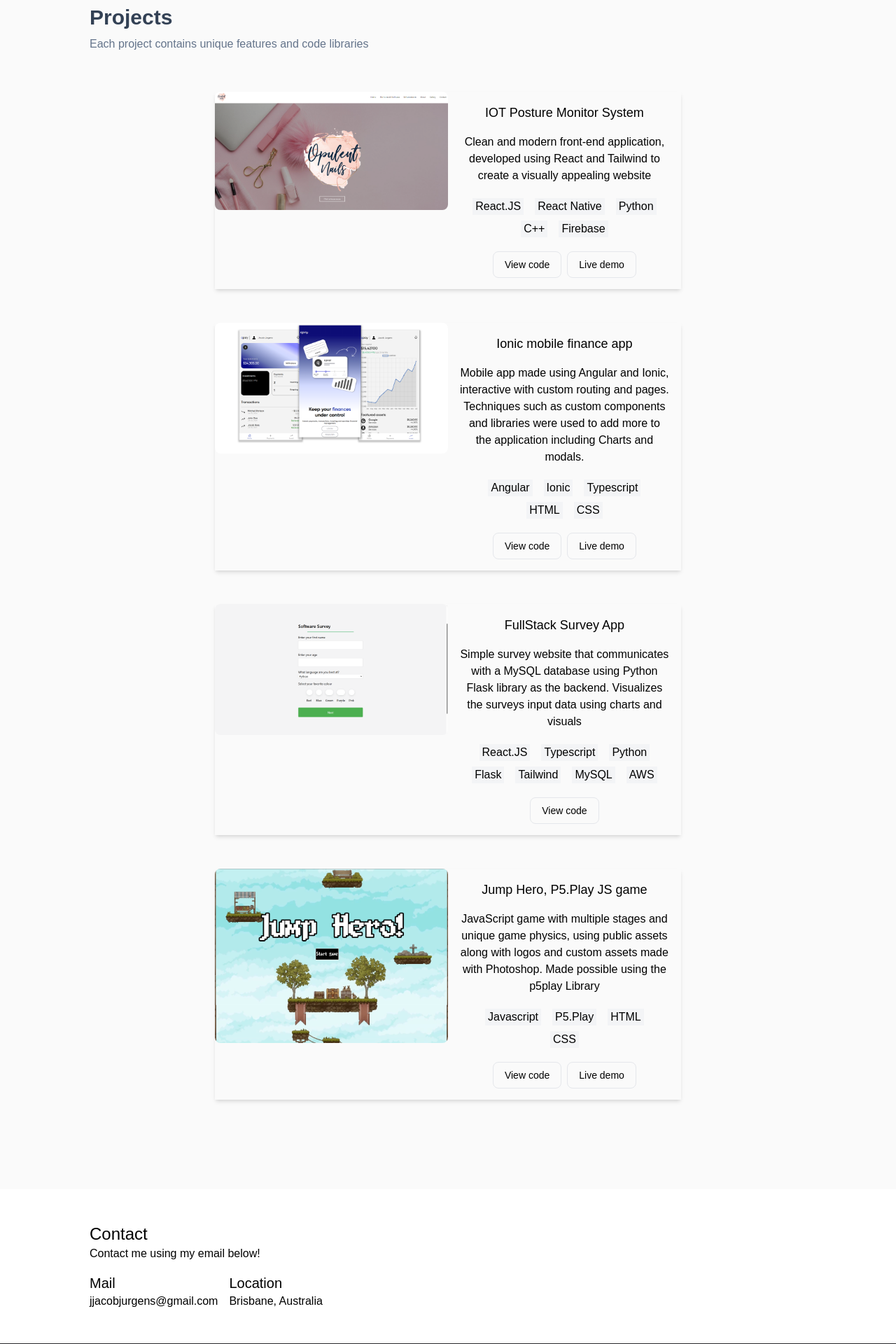
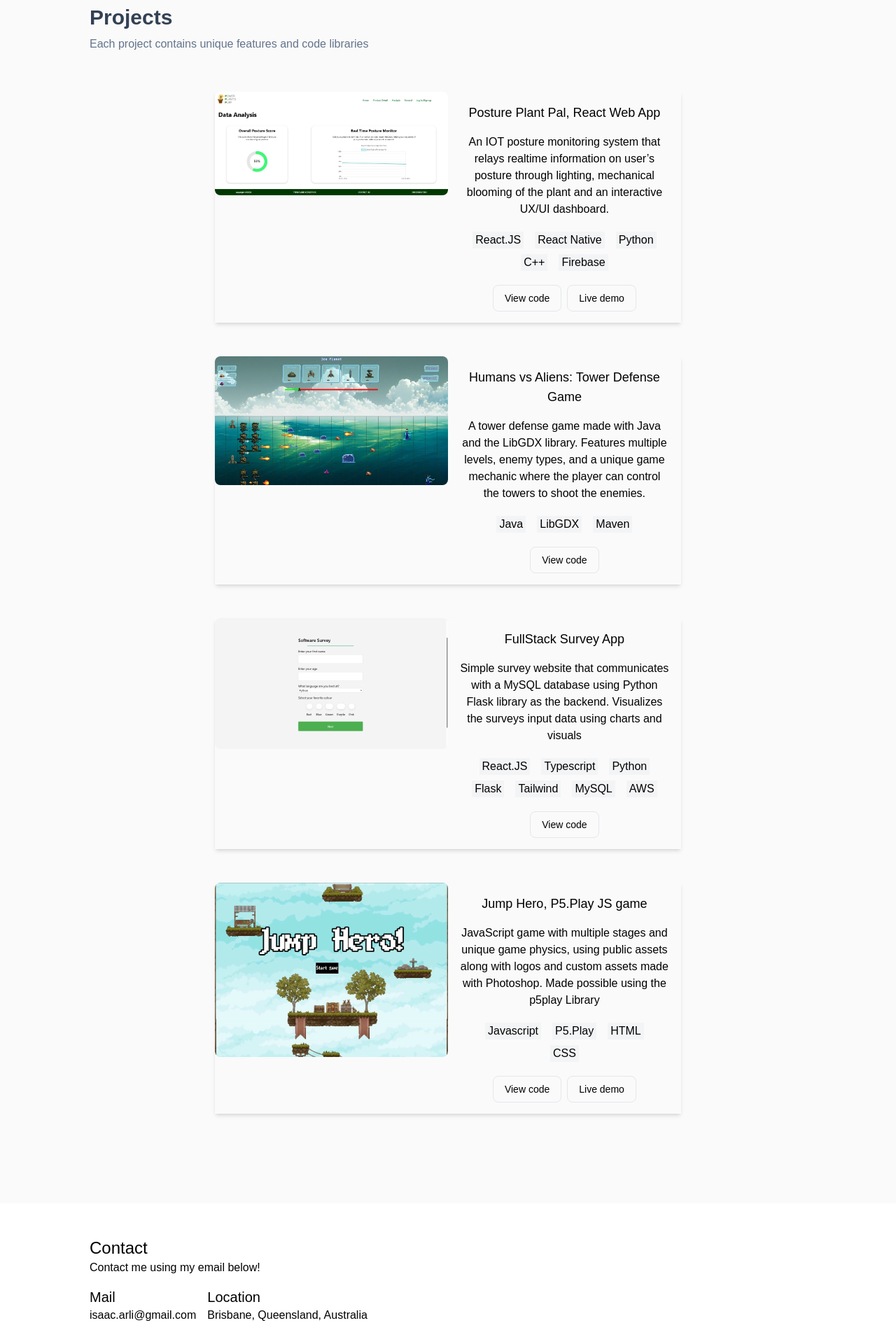
Before and after one commit to MiniSoda17/portfolio-website, a React (Vite) app: page / in a window 1280 px wide. Shown: the part 1760-3680 px from the top of the page at 70% size. Built offline with nearby package versions, Linux system fonts and the light colour scheme.

Commit message:
Adds blank attribute to a tags so that links clicked go to new tab instead

```diff
--- a/src/components/Contact.tsx
+++ b/src/components/Contact.tsx
@@ -16,7 +16,7 @@ function Contact() {
               <h1>Mail</h1>
             </div>
             <div className="hover:text-blue-400">
-              <p>jjacobjurgens@gmail.com</p>
+              <p>isaac.arli@gmail.com</p>
             </div>
           </div>
           <div>
@@ -24,7 +24,7 @@ function Contact() {
               <h1>Location</h1>
             </div>
             <div className="hover:text-blue-400">
-              <p>Brisbane, Australia</p>
+              <p>Brisbane, Queensland, Australia</p>
             </div>
           </div>
         </div>
--- a/src/components/Footer.tsx
+++ b/src/components/Footer.tsx
@@ -10,12 +10,12 @@ function Footer() {
         </div>
         <div className="flex flex-1 justify-center items-center text-3xl gap-4">
           <span className="">
-            <a href="https://www.linkedin.com/in/jacob-jurgens-a37451289/">
+            <a href="https://www.linkedin.com/in/isaac-arli/" target="_blank">
               <FaLinkedin className="" />
             </a>
           </span>
           <span className="">
-            <a href="https://github.com/jjacob-dev">
+            <a href="https://github.com/MiniSoda17" target="_blank">
               <FaGithubSquare className="" />
             </a>
           </span>
--- a/src/components/ProjectBox.tsx
+++ b/src/components/ProjectBox.tsx
@@ -13,12 +13,12 @@ function ProjectBox(props: Props) {
   if (props.live) {
     buttons = (
       <div className="flex text-sm gap-2">
-        <a href={props.gitlink}>
+        <a href={props.gitlink} target="_blank">
           <button className="group border rounded-lg px-4 py-2 flex items-center hover:border-zinc-800">
             View code
           </button>
         </a>
-        <a href={props.link}>
+        <a href={props.link} target="_blank">
           <button className="group border rounded-lg px-4 py-2 flex items-center hover:border-zinc-800">
             Live demo
           </button>
@@ -28,7 +28,7 @@ function ProjectBox(props: Props) {
   } else {
     buttons = (
       <div className="text-sm">
-        <a href={props.gitlink}>
+        <a href={props.gitlink} target="_blank">
           <button className="group border rounded-lg px-4 py-2 flex items-center hover:border-zinc-800">
             View code
           </button>
--- a/src/components/Projects.tsx
+++ b/src/components/Projects.tsx
@@ -1,6 +1,6 @@
 import ProjectBox from "./ProjectBox";
-import img1 from "../images/project1.png";
-import img2 from "../images/project2.png";
+import img1 from "../images/posturePlantPal.jpg";
+import img2 from "../images/HumansVsAliens.jpg";
 import img3 from "../images/project3.png";
 import img4 from "../images/project4.png";
 
@@ -16,22 +16,22 @@ function Projects() {
         </div>
         <div className="flex flex-col self-center justify-center items-center gap-12 py-12 md:w-[65%]">
           <ProjectBox
-            title="IOT Posture Monitor System"
-            desc="Clean and modern front-end application, developed using React and Tailwind to create a visually appealing website"
+            title="Posture Plant Pal, React Web App"
+            desc="An IOT posture monitoring system that relays realtime information on user’s posture through lighting, mechanical blooming of the plant and an interactive UX/UI dashboard."
             tags={["React.JS", "React Native", "Python", "C++", "Firebase"]}
             image={img1}
             live={true}
             link="https://posture-plant-pal.web.app/"
-            gitlink="https://github.com/Power-Puff-Plants/desktop-garden-web-app"
+            gitlink="https://github.com/orgs/Power-Puff-Plants/repositories"
           />
           <ProjectBox
-            title="Ionic mobile finance app"
-            desc="Mobile app made using Angular and Ionic, interactive with custom routing and pages. Techniques such as custom components and libraries were used to add more to the application including Charts and modals. "
-            tags={["Angular", "Ionic", "Typescript", "HTML", "CSS"]}
+            title="Humans vs Aliens: Tower Defense Game"
+            desc="A tower defense game made with Java and the LibGDX library. Features multiple levels, enemy types, and a unique game mechanic where the player can control the towers to shoot the enemies."
+            tags={["Java", "LibGDX", "Maven"]}
             image={img2}
-            live={true}
+            live={false}
             link="https://angular-mobile-dev.vercel.app"
-            gitlink="https://github.com/jjacob-dev/angular-mobile-dev"
+            gitlink="https://github.com/UQcsse3200/2023-studio-3"
           />
           <ProjectBox
             title="FullStack Survey App"
```
Also changed, not shown: src/images/HumansVsAliens.jpg (added), src/images/posturePlantPal.jpg (added).
